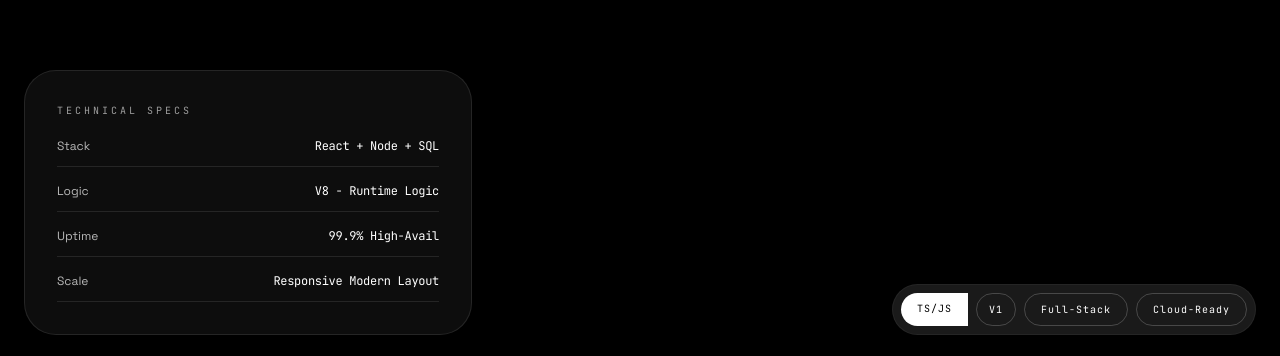
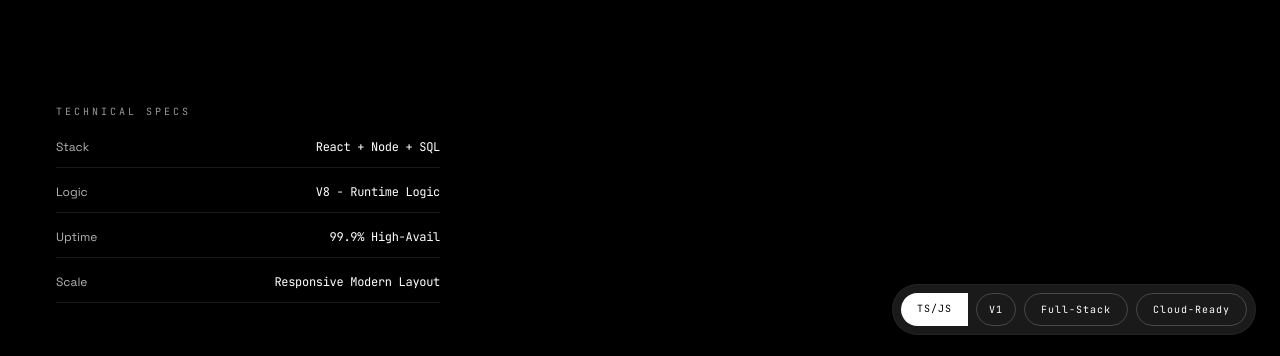
Before and after one commit to vikod3/viktor-s-digital-portfolio--2--2, a React (Vite) app: page / in a window 1280 px wide. Shown: the part 441-797 px from the top of the page. Built offline with nearby package versions, Linux system fonts and the light colour scheme.

Commit message:
Remove Technical Specs container styling

```diff
--- a/src/components/ProjectPage.tsx
+++ b/src/components/ProjectPage.tsx
@@ -62,7 +62,7 @@ export const ProjectPage: React.FC = () => {
             initial={{ opacity: 0, y: 40 }}
             animate={{ opacity: 1, y: 0 }}
             transition={{ duration: 0.8, delay: 0.8 }}
-            className="bg-white/5 backdrop-blur-xl border border-white/10 rounded-[32px] p-6 md:p-8 w-full md:max-w-md pointer-events-auto"
+            className="p-6 md:p-8 w-full md:max-w-md pointer-events-auto"
           >
             <h3 className="text-[10px] font-mono tracking-[0.3em] uppercase text-white/60 mb-5">
               Technical Specs
```
